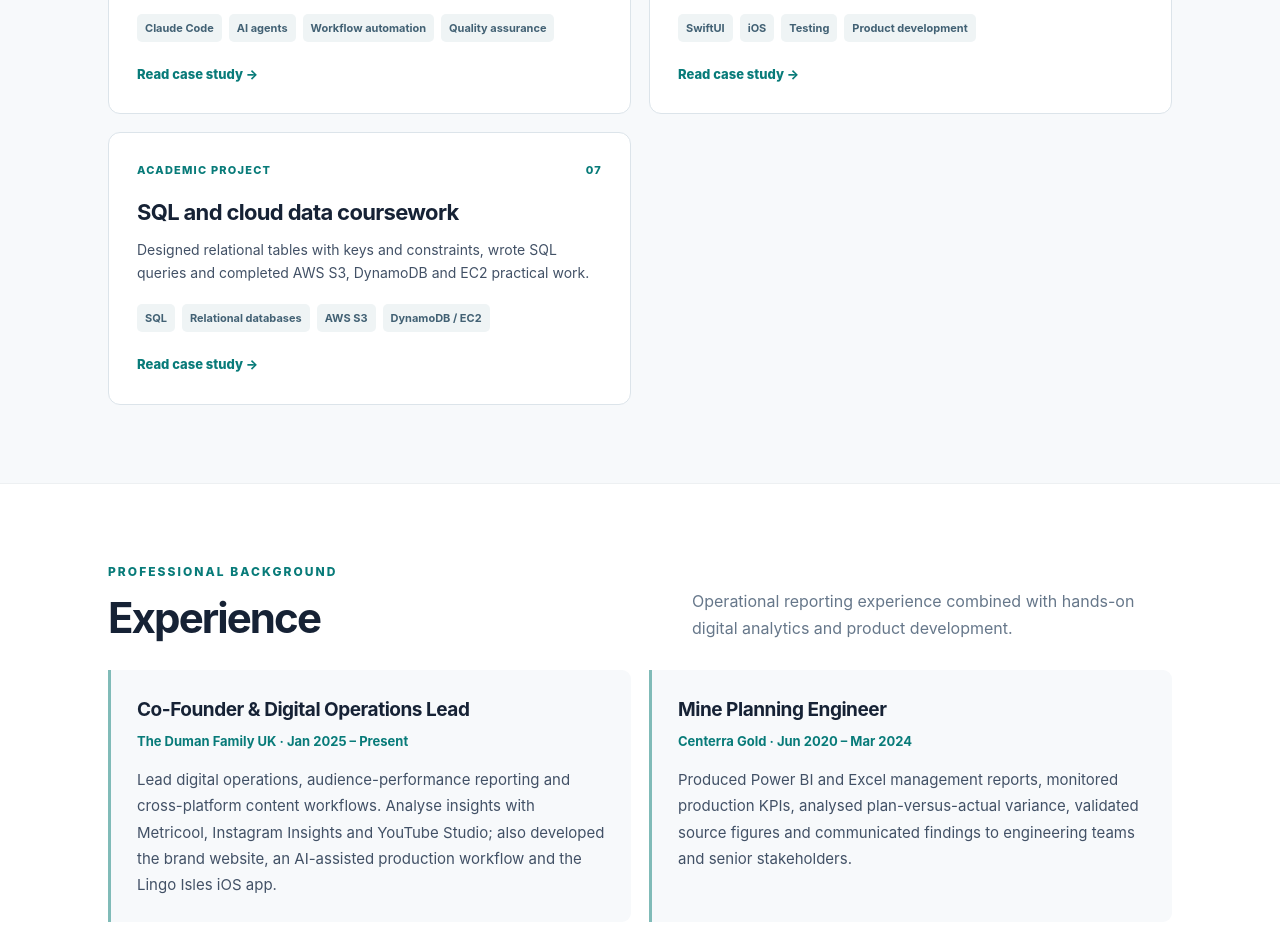
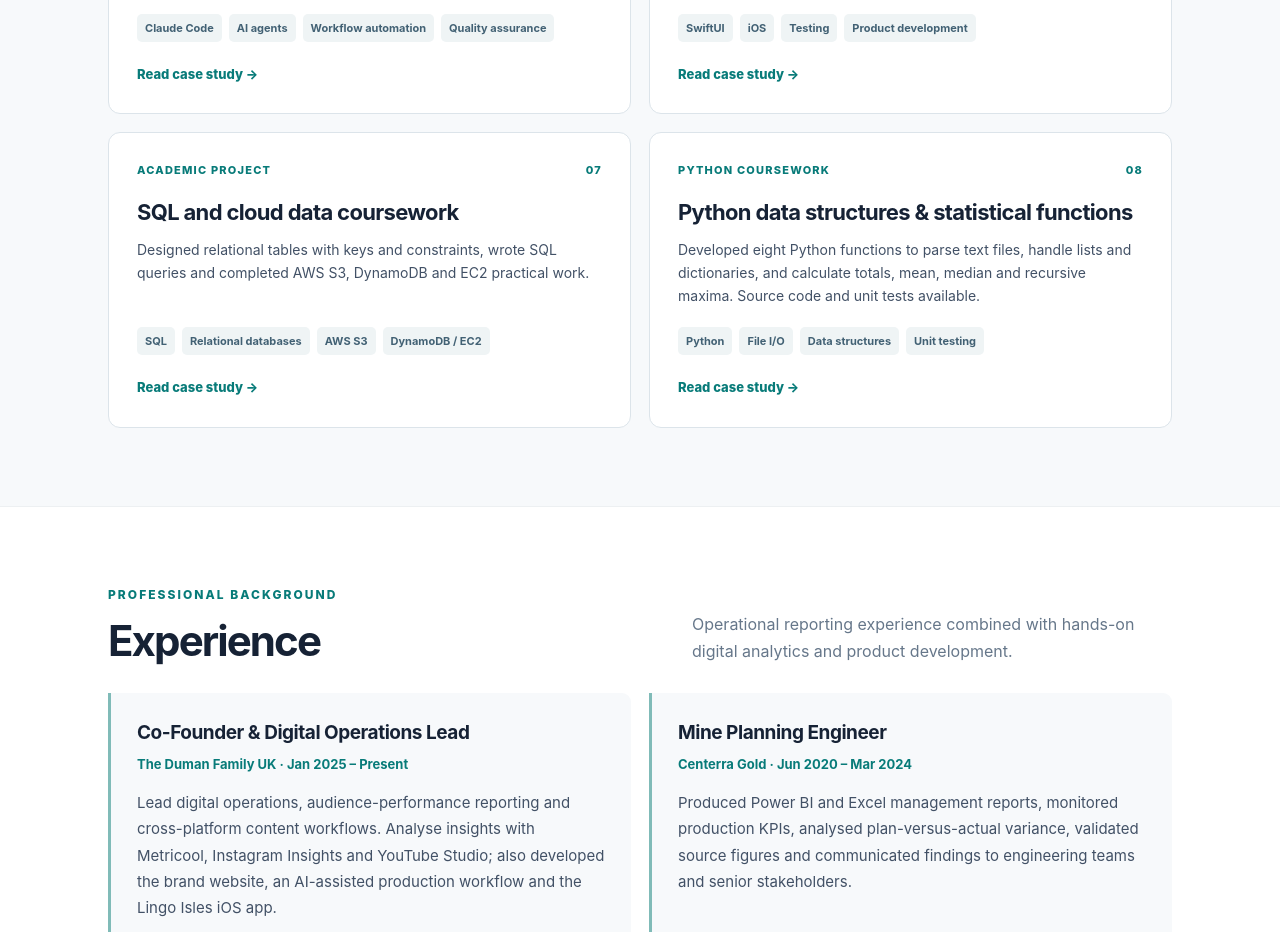
Before and after one commit to mrcdmn03/mrcdmn03.github.io, a plain HTML site: page index.html in a window 1280 px wide. Shown: the part 1700-2632 px from the top of the page. Drawn offline with Linux system fonts and the light colour scheme.

Commit message:
Update portfolio: index.html

```diff
--- a/index.html
+++ b/index.html
@@ -72,6 +72,12 @@
  <h3>SQL and cloud data coursework</h3><p>Designed relational tables with keys and constraints, wrote SQL queries and completed AWS S3, DynamoDB and EC2 practical work.</p>
  <div class="tags"><span class="tag">SQL</span><span class="tag">Relational databases</span><span class="tag">AWS S3</span><span class="tag">DynamoDB / EC2</span></div>
  <a class="card-link" href="projects/sql-and-cloud-coursework.html" aria-label="Read case study: SQL and cloud data coursework">Read case study →</a>
+</article>
+<article class="project-card">
+ <div class="project-overline"><span>PYTHON COURSEWORK</span><span>08</span></div>
+ <h3>Python data structures &amp; statistical functions</h3><p>Developed eight Python functions to parse text files, handle lists and dictionaries, and calculate totals, mean, median and recursive maxima. Source code and unit tests available.</p>
+ <div class="tags"><span class="tag">Python</span><span class="tag">File I/O</span><span class="tag">Data structures</span><span class="tag">Unit testing</span></div>
+ <a class="card-link" href="projects/python-data-structures.html" aria-label="Read case study: Python data structures">Read case study →</a>
 </article></div>
 </div></section>
 <section class="section section-alt" id="experience"><div class="container">
```
